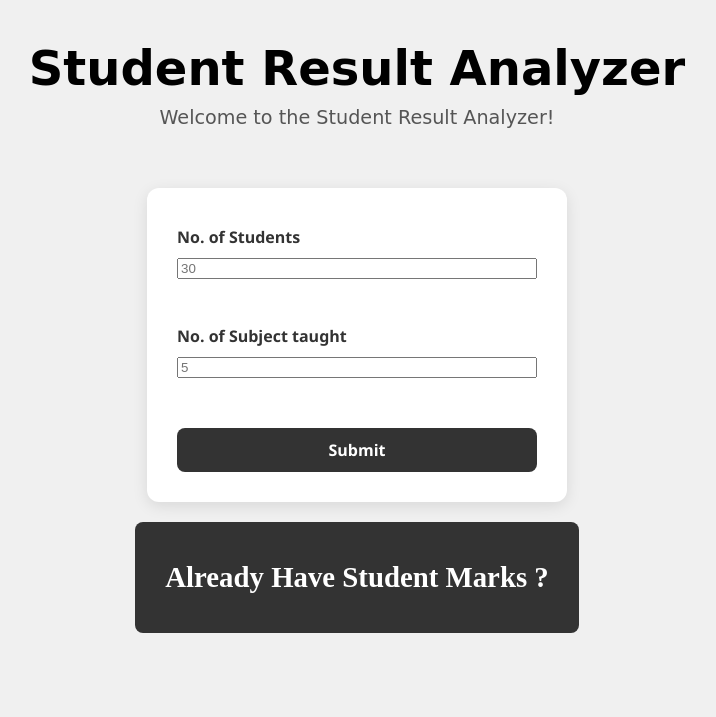
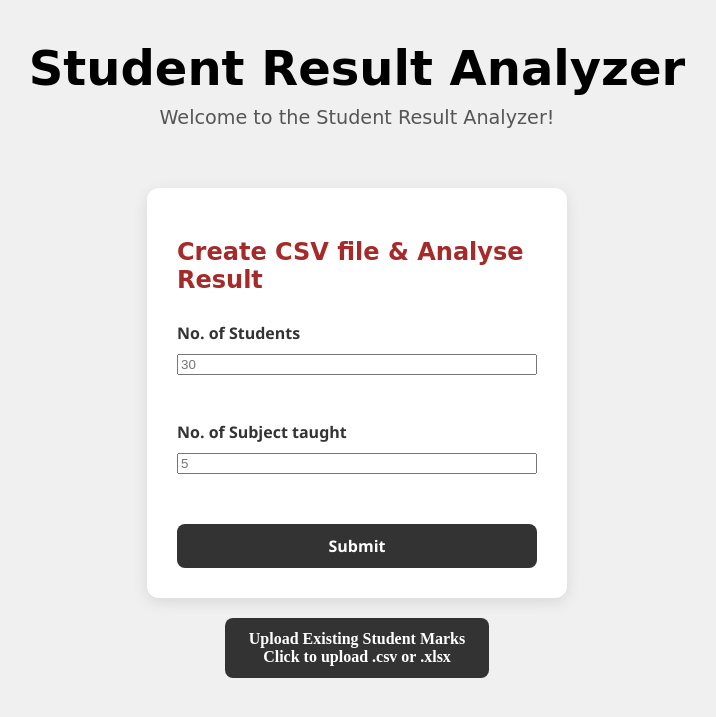
Before and after one commit to govindrkumar/Automated-Student-Performance-Analyzer, a Flask app: page / in a window 1280 px wide. Shown: the top 717 px of the page, without its empty margins (283-999 px from the left). Run offline with Flask 3, Linux system fonts and the light colour scheme; some web fonts are replaced.

Commit message:
fixed home page

```diff
--- a/static/css/style.css
+++ b/static/css/style.css
@@ -92,27 +92,29 @@ body {
 .normality {
     display: flex;
     justify-content: center;
-    align-items: center;
-    margin: 0 auto;
+    margin: 20px auto;
+    box-shadow: solid black;
 }
 
 .normality a {
-    display: block;
-    padding: 15px 30px;
-    background-color: #333;
+    width: fit-content;
+    padding: 12px 24px;
+    background: #333;
     color: white;
     text-decoration: none;
     border-radius: 8px;
-    font-size: 1.2rem;
+
+    font-size: 1rem;
     font-weight: bold;
     text-align: center;
+
+    transition: 0.2s ease;
 }
 
 .normality a:hover {
-    background-color: #555;
-    transform: scale(1.05);
+    background: #555;
+    transform: translateY(-2px);
 }
-
 /* Center the topper table and its heading. */
 .table_of_toppers{
     display: flex;
--- a/templates/index.html
+++ b/templates/index.html
@@ -18,8 +18,19 @@
 
 
         <!--This is my start of comments-->
+        <style>
+            .container h2{
+                display: flex;
+                justify-content: center;
+                align-items: center;
+                color: brown;
+                font-family: cursive;
+                font-weight: bold;
+            }
+        </style>
 
 <div class="container">
+    <h2>Create CSV file & Analyse Result </h2>
             <div class="form-container">
                 <!-- Start the manual-entry workflow with row counts. -->
                 <form action="/result_calc" method="post">
@@ -41,7 +52,10 @@
 
             <!-- Link to the spreadsheet upload workflow. -->
             <div class="normality">
-                <a href="{{ url_for('dashboard') }}"><h2>Already Have Student Marks ?</h2></a>
+                <a href="{{ url_for('dashboard') }}">Upload Existing Student Marks<br>
+                    Click to upload .csv or .xlsx
+                </a><br>
+
             </div>
     </body>
 </html>
```
Also changed, not shown: uploads/uploaded_data.csv (+4 -3 lines), static/graphs/Biology.png, static/graphs/Chemistry.png, static/graphs/English.png, static/graphs/Hindi.png, static/graphs/Physics.png.
